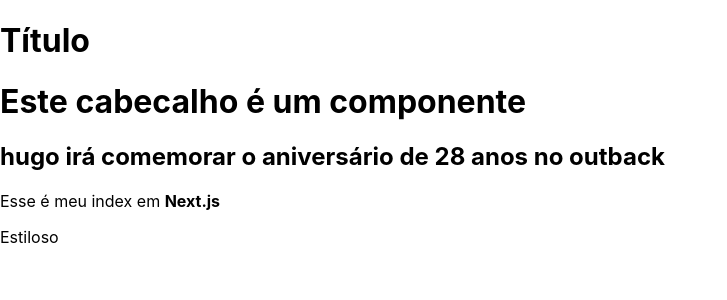
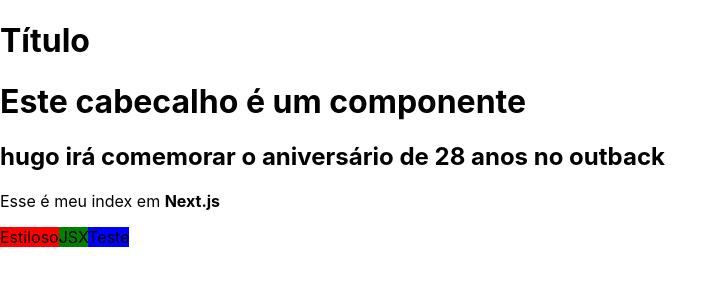
Before and after one commit to HugoLc/masterclass, a Next.js app in the folder fundamentos/: page / in a window 1280 px wide. Shown: the top 300 px of the page, without its empty margins (0-727 px from the left). Built offline with nearby package versions, Linux system fonts and the light colour scheme.

Commit message:
passando props para alterar o css dinamicamente com style

```diff
--- /dev/null
+++ b/fundamentos/src/components/Navegador.jsx
@@ -0,0 +1,13 @@
+import Link from "next/link"
+
+export default function Navegador({destino, texto, corFundo}){
+    return (
+        <Link href={destino}>
+            <span style={{
+                backgroundColor: corFundo
+            }}>
+                {texto}
+            </span>
+        </Link>
+    )
+}
--- a/fundamentos/src/pages/index.jsx
+++ b/fundamentos/src/pages/index.jsx
@@ -1,5 +1,6 @@
 import Cabecalho from "../components/Cabecalho";
 import Link from "next/link";
+import Navegador from "../components/Navegador";
 
 export default function Inicio(){
     const proxIdade = (idadeAtual) =>{
@@ -11,9 +12,9 @@ export default function Inicio(){
             <h1>Título</h1>
             <Cabecalho nome="hugo" proxIdade= {proxIdade(27)} localAniversario="outback" />
             <p>Esse é meu index em <strong>Next.js</strong></p>
-            <Link href= "/estiloso">
-                <span>Estiloso</span>
-            </Link>
+            <Navegador destino="/estiloso" texto="Estiloso" corFundo="red" />
+            <Navegador destino="/jsx" texto="JSX" corFundo="green" />
+            <Navegador destino="/teste" texto="Teste" corFundo="blue" />
         </>
 
     )
```
